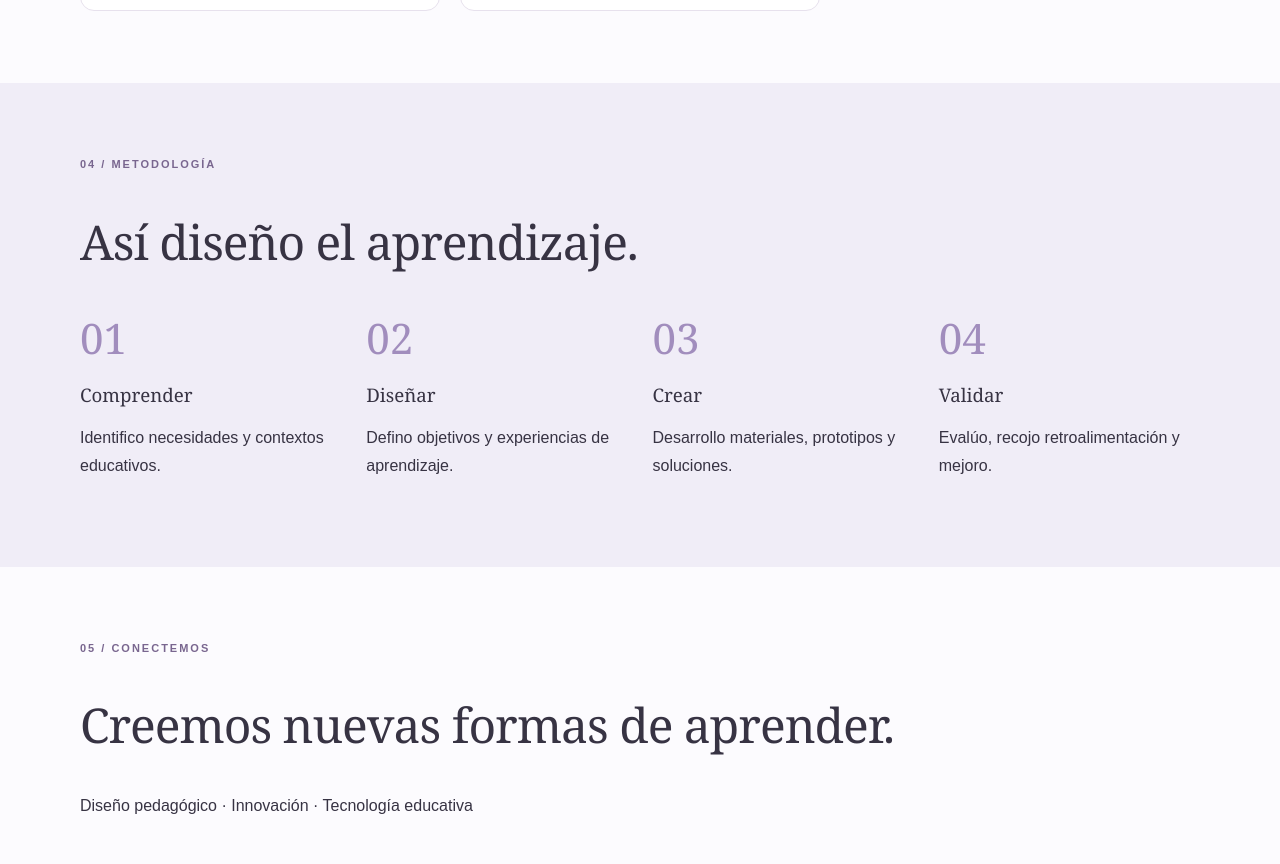
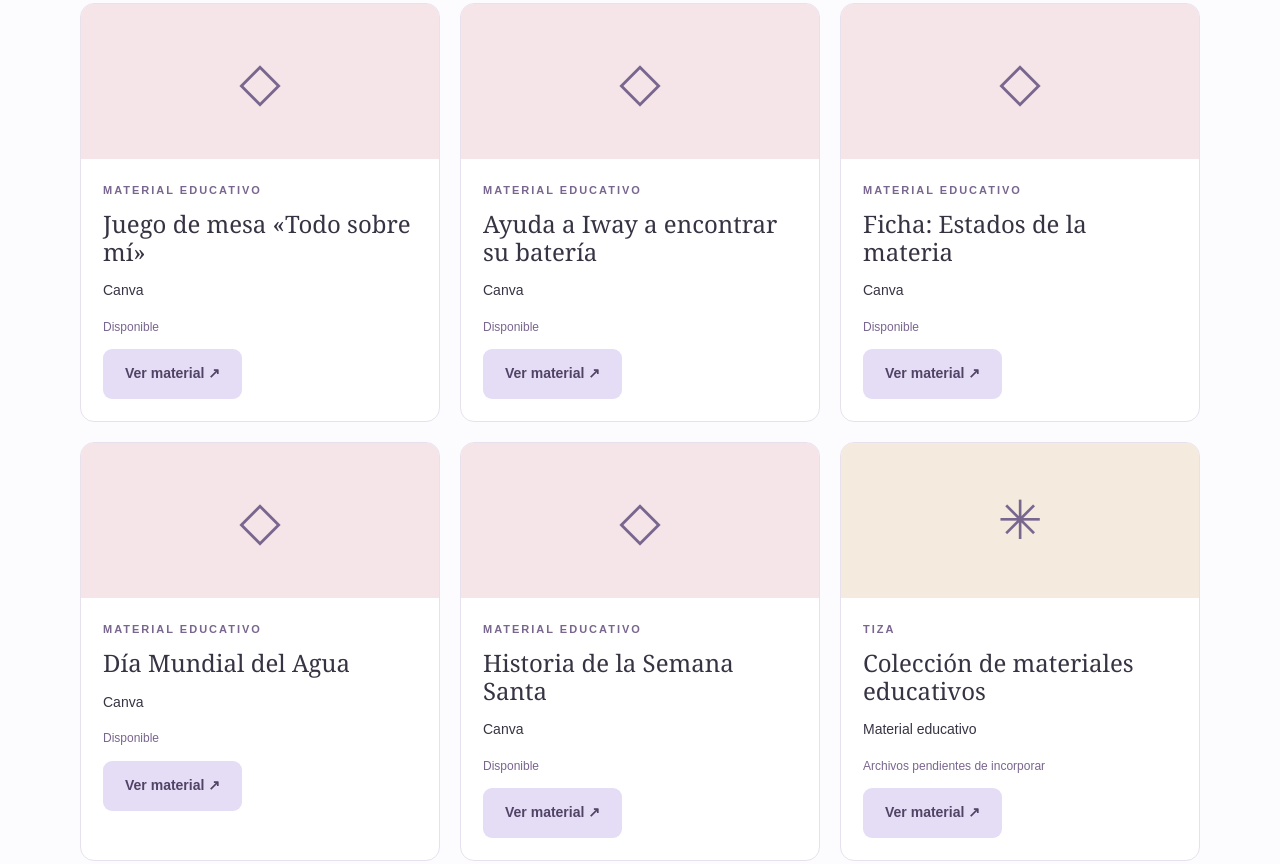
Before and after one commit to Keygar/Keytlin-Garc-a, a plain HTML site: page index.html in a window 1280 px wide. Shown: the part 6140-7004 px from the top of the page. Drawn offline with Linux system fonts and the light colour scheme.

Commit message:
Agregar 9 recursos de Canva a Material educativo

```diff
--- a/index.html
+++ b/index.html
@@ -793,6 +793,141 @@ const materiales = [
     enlace: "https://drive.google.com/file/d/1xfYW2AKgeBNWDeT-fh3C9sWLxc9G0GeM/view"
   },
   {
+    id: "canva-1",
+    titulo: "Registro de asistencia",
+    institucion: "Material educativo",
+    categorias: ["material"],
+    nivel: "Inicial y Primaria",
+    publico: "Docentes y estudiantes",
+    formato: "Canva",
+    estado: "Disponible",
+    descripcion: "Recurso educativo para el aula de Inicial y Primaria.",
+    aporte: "Diseño y elaboración del material.",
+    portada: "",
+    archivo: "",
+    enlace: "https://canva.link/lc6mio6rvzjzt7f"
+  },
+  {
+    id: "canva-2",
+    titulo: "Mi asistencia",
+    institucion: "Material educativo",
+    categorias: ["material"],
+    nivel: "Inicial y Primaria",
+    publico: "Docentes y estudiantes",
+    formato: "Canva",
+    estado: "Disponible",
+    descripcion: "Recurso educativo para el aula de Inicial y Primaria.",
+    aporte: "Diseño y elaboración del material.",
+    portada: "",
+    archivo: "",
+    enlace: "https://canva.link/5zha9jthh7owb6b"
+  },
+  {
+    id: "canva-3",
+    titulo: "Ayudantes de la clase (póster)",
+    institucion: "Material educativo",
+    categorias: ["material"],
+    nivel: "Inicial y Primaria",
+    publico: "Docentes y estudiantes",
+    formato: "Canva",
+    estado: "Disponible",
+    descripcion: "Recurso educativo para el aula de Inicial y Primaria.",
+    aporte: "Diseño y elaboración del material.",
+    portada: "",
+    archivo: "",
+    enlace: "https://canva.link/aipqzzkvipb4rlm"
+  },
+  {
+    id: "canva-4",
+    titulo: "Abecedario con nombres",
+    institucion: "Material educativo",
+    categorias: ["material"],
+    nivel: "Inicial y Primaria",
+    publico: "Docentes y estudiantes",
+    formato: "Canva",
+    estado: "Disponible",
+    descripcion: "Recurso educativo para el aula de Inicial y Primaria.",
+    aporte: "Diseño y elaboración del material.",
+    portada: "",
+    archivo: "",
+    enlace: "https://canva.link/mfghh7f7ab7368c"
+  },
+  {
+    id: "canva-5",
+    titulo: "Juego de mesa «Todo sobre mí»",
+    institucion: "Material educativo",
+    categorias: ["material"],
+    nivel: "Inicial y Primaria",
+    publico: "Docentes y estudiantes",
+    formato: "Canva",
+    estado: "Disponible",
+    descripcion: "Recurso educativo para el aula de Inicial y Primaria.",
+    aporte: "Diseño y elaboración del material.",
+    portada: "",
+    archivo: "",
+    enlace: "https://canva.link/p0rmp4qx67s24z7"
+  },
+  {
+    id: "canva-6",
+    titulo: "Ayuda a Iway a encontrar su batería",
+    institucion: "Material educativo",
+    categorias: ["material"],
+    nivel: "Inicial y Primaria",
+    publico: "Docentes y estudiantes",
+    formato: "Canva",
+    estado: "Disponible",
+    descripcion: "Recurso educativo para el aula de Inicial y Primaria.",
+    aporte: "Diseño y elaboración del material.",
+    portada: "",
+    archivo: "",
+    enlace: "https://canva.link/cu1mw08i40o9ffz"
+  },
+  {
+    id: "canva-7",
+    titulo: "Ficha: Estados de la materia",
+    institucion: "Material educativo",
+    categorias: ["material"],
+    nivel: "Inicial y Primaria",
+    publico: "Docentes y estudiantes",
+    formato: "Canva",
+    estado: "Disponible",
+    descripcion: "Recurso educativo para el aula de Inicial y Primaria.",
+    aporte: "Diseño y elaboración del material.",
+    portada: "",
+    archivo: "",
+    enlace: "https://canva.link/p82fghjsnb8wc06"
+  },
+  {
+    id: "canva-8",
+    titulo: "Día Mundial del Agua",
+    institucion: "Material educativo",
+    categorias: ["material"],
+    nivel: "Inicial y Primaria",
+    publico: "Docentes y estudiantes",
+    formato: "Canva",
+    estado: "Disponible",
+    descripcion: "Recurso educativo para el aula de Inicial y Primaria.",
+    aporte: "Diseño y elaboración del material.",
+    portada: "",
+    archivo: "",
+    enlace: "https://canva.link/xkmfgkzvbwuzzf0"
+  },
+  {
+    id: "canva-9",
+    titulo: "Historia de la Semana Santa",
+    institucion: "Material educativo",
+    categorias: ["material"],
+    nivel: "Inicial y Primaria",
+    publico: "Docentes y estudiantes",
+    formato: "Canva",
+    estado: "Disponible",
+    descripcion: "Recurso educativo para el aula de Inicial y Primaria.",
+    aporte: "Diseño y elaboración del material.",
+    portada: "",
+    archivo: "",
+    enlace: "https://canva.link/hv3b2y54bp3gf10"
+  },
+  {
     id: "tiza-coleccion",
     titulo: "Colección de materiales educativos",
     institucion: "TIZA",
```
